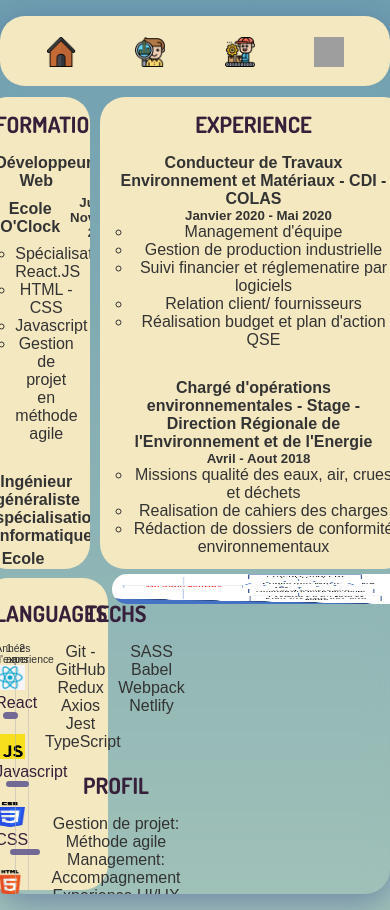
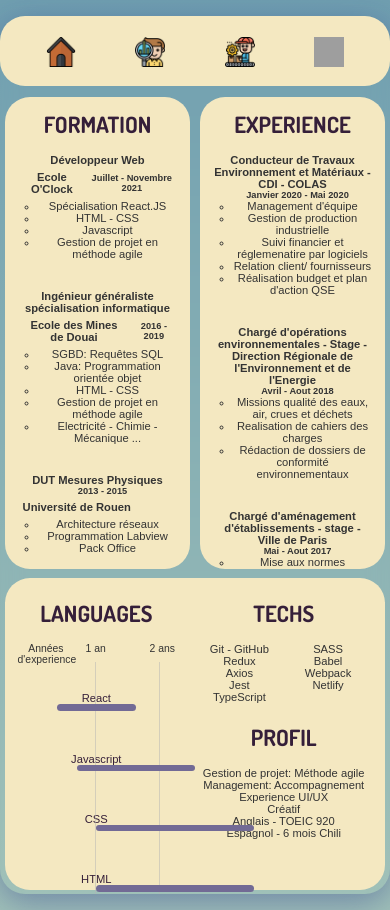
Before and after one commit to Marob-nod/My-react-resume, a React (Create React App) app: page /knowledges in a window 390 px wide. Built offline with nearby package versions, Linux system fonts and the light colour scheme; grey boxes are pictures that could not be loaded; a web font is replaced by a local one.

Commit message:
Working on the responsive knowledge page

```diff
--- a/src/Components/Knowledges/Formation/styles.scss
+++ b/src/Components/Knowledges/Formation/styles.scss
@@ -1,6 +1,4 @@
-.formation img {
-    height: 30px;
-}
+
 .formation__formation1__oclock__container-nom {
     display: flex;
     align-items: center;
--- a/src/Pages/Knowledges/index.tsx
+++ b/src/Pages/Knowledges/index.tsx
@@ -1,7 +1,6 @@
 import React from 'react';
 import Experience from '../../Components/Knowledges/Experience';
 import Formation from '../../Components/Knowledges/Formation';
-import Hobbies from '../../Components/Knowledges/Hobbies';
 //import Languages from '../../Components/Knowledges/Languages';
 import OtherSkills from '../../Components/Knowledges/OtherSkills';
 import Skills from '../../Components/Knowledges/Skills';
@@ -19,7 +18,7 @@
         </div>
         <Experience />
         <Formation />
-        <Hobbies />
+
       </div>
     </div>
   );
--- a/src/Pages/Knowledges/styles.scss
+++ b/src/Pages/Knowledges/styles.scss
@@ -14,11 +14,11 @@
         width: 100%;
         position: relative;
         display: grid;
-        grid-template-columns: 30% 1fr 1fr 1fr;
-        grid-template-rows: 60% 40%;
+        grid-template-columns: 1fr 1fr;
+        grid-template-rows: 60% 40% ;
         grid-template-areas:
-            "L L E E"
-            "O O O H";
+            "L E"
+            "O O";
     }
 
     .formation, .experience, .skills-container {
@@ -56,7 +56,7 @@
     .formation {
         grid-area: L;
         overflow-y: scroll;
-        padding: 0.8rem;
+        //padding: 0.8rem;
         li {
             list-style-type: circle;
             margin-left: 20px;
@@ -65,9 +65,6 @@
 
 
 
-    }
-    .hobbies {
-        grid-area: H;
     }
 
     .skills {
@@ -111,8 +108,6 @@
        grid-template-columns: 50% 50%;
        grid-template-areas: "E F";
        grid-area: H;
-
-
        &-1 {
         grid-area: E ;
        }
@@ -169,3 +164,15 @@
         grid-area: K;
     }
 }
+
+@media (max-width: 600px) {
+    .knowledges {
+        font-size: 0.7rem;
+    }
+    .skills-container img {
+        width: 0px;
+    }
+    .progressBar {
+        height: 0rem;
+    }
+}
```
